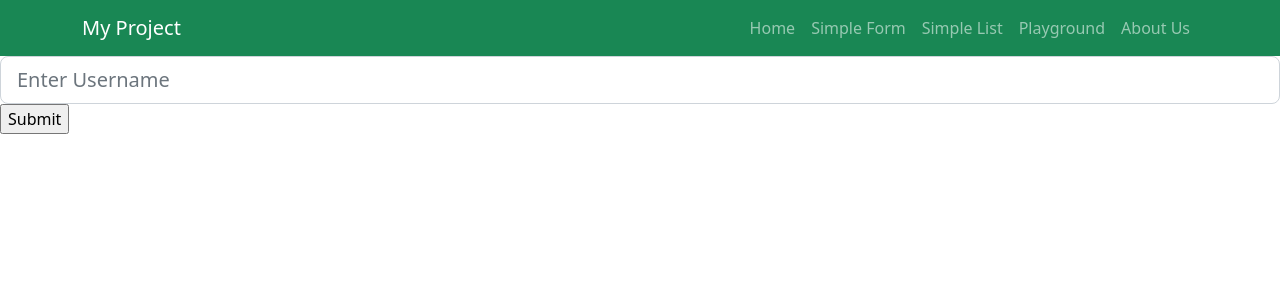
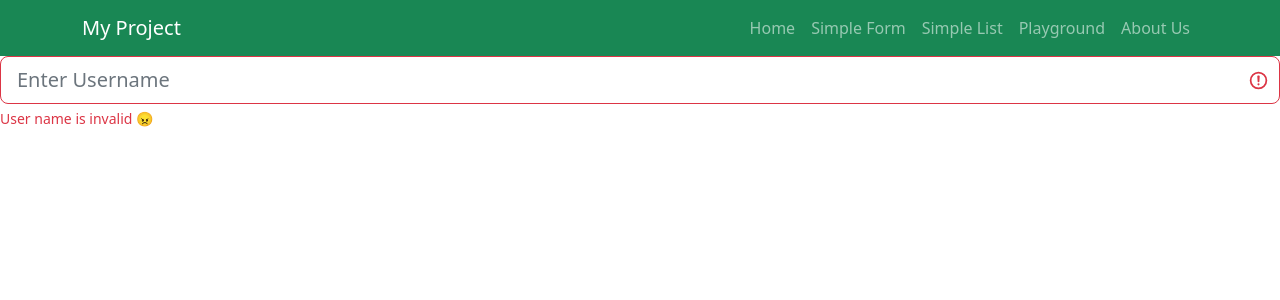
Before and after one commit to dac-22-mumbai/my-react-project, a React (Create React App) app: page /playground in a window 1280 px wide. Shown: the top 300 px of the page. Built offline with nearby package versions, Linux system fonts and the light colour scheme.

Commit message:
vaidatoin.

```diff
--- a/src/components/Playground.js
+++ b/src/components/Playground.js
@@ -5,7 +5,25 @@ import { useEffect, useState } from "react";
 function Playground() {
   return (
     <div>
-      <Playground6 />
+      <Playground7 />
+    </div>
+  );
+}
+
+function Playground7() {
+  return (
+    <div>
+      <form className="needs-validation was-validated">
+        <input
+          type="text"
+          className="form-control form-control-lg"
+          placeholder="Enter Username"
+          minLength="3"
+          required
+        />
+        <div className="valid-feedback">Username is cool 👍 </div>
+        <div className="invalid-feedback">User name is invalid 😠</div>
+      </form>
     </div>
   );
 }
```
